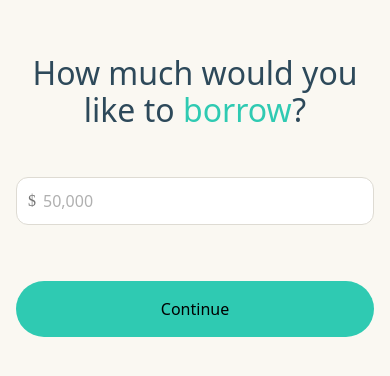
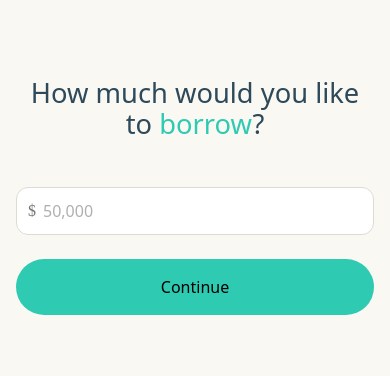
Before and after one commit to mccluredev/4fimd-prequal-prism-test2, a website: page index.html in a window 390 px wide. Shown: the part 226-602 px from the top of the page. Drawn offline with Linux system fonts and the light colour scheme.

Commit message:
Lock mobile to viewport: no scroll, centered content, dynamic sizing

```diff
--- a/css/layout.css
+++ b/css/layout.css
@@ -256,17 +256,16 @@ body.completion-page html {
 @media (max-width: 1000px) {
 
   html, body {
-    overflow: auto;
-    overflow-x: hidden;
+    overflow: hidden;
     max-width: 100vw;
     background: var(--color-bg-main);
   }
 
   .layout {
-    flex-direction: column;
-    min-height: 100vh;
-    height: auto;
-    overflow-x: hidden;
+    height: 100vh;
+    height: 100dvh;
+    width: 100vw;
+    overflow: hidden;
     background: var(--color-bg-main);
   }
 
@@ -276,11 +275,10 @@ body.completion-page html {
 
   .content-area {
     width: 100%;
-    max-width: 100vw;
-    flex: 1;
-    overflow: visible;
-    overflow-x: hidden;
-    padding: 40px 24px;
+    height: 100vh;
+    height: 100dvh;
+    overflow: hidden;
+    padding: 24px;
     display: flex;
     flex-direction: column;
     align-items: center;
@@ -289,6 +287,7 @@ body.completion-page html {
   }
 
   #form-container {
+    width: 100%;
     max-width: 100%;
   }
 
@@ -296,7 +295,16 @@ body.completion-page html {
     max-width: 100%;
   }
 
+  .step-header {
+    margin-bottom: 32px;
+  }
+
+  .step-title {
+    font-size: clamp(24px, 7vw, 40px);
+  }
+
   .step-actions {
+    margin-top: 32px;
     flex-direction: column-reverse;
   }
 
@@ -307,18 +315,14 @@ body.completion-page html {
 
 @media (max-width: 600px) {
   .content-area {
-    padding: 24px 16px;
+    padding: 20px 16px;
   }
 
   .step-header {
-    margin-bottom: 32px;
-  }
-
-  .step-title {
-    font-size: 32px;
+    margin-bottom: 24px;
   }
 
   .step-actions {
-    margin-top: 40px;
+    margin-top: 24px;
   }
 }
--- a/css/pages.css
+++ b/css/pages.css
@@ -173,27 +173,30 @@
    RESPONSIVE ADJUSTMENTS
 ========================================================= */
 
-@media (max-width: 600px) {
+@media (max-width: 1000px) {
   .step-title {
-    font-size: 32px;
+    font-size: clamp(24px, 7vw, 40px);
   }
 
   .step-subtitle {
     font-size: 16px;
+    margin-top: 12px;
   }
 
   .slider-value {
-    font-size: 36px;
+    font-size: clamp(28px, 8vw, 36px);
+    margin-bottom: 16px;
   }
 
   .slider-block {
     max-width: 100%;
+    margin-bottom: 24px;
   }
 
   .pill-option {
     height: auto;
-    min-height: 52px;
-    padding: 12px 20px;
+    min-height: 48px;
+    padding: 10px 16px;
     font-size: 15px;
     white-space: normal;
     word-wrap: break-word;
@@ -201,18 +204,35 @@
 
   .pill-grid {
     max-width: 100%;
+    row-gap: 10px;
+    column-gap: 10px;
+  }
+
+  .pill-grid.three-col {
+    grid-template-columns: repeat(3, 1fr);
   }
 
   .two-col {
     max-width: 100%;
+    gap: 16px;
+    margin-bottom: 16px;
   }
 
   .input-block {
     max-width: 100%;
+    margin-bottom: 16px;
   }
 
   .input-block.narrow {
     max-width: 100%;
+  }
+
+  .form-group {
+    margin-bottom: 20px;
+  }
+
+  .step-actions {
+    margin-top: 24px;
   }
 
   .payer-grid {
@@ -221,6 +241,10 @@
 
   .payer-mix-container {
     max-width: 100%;
+  }
+
+  .disclaimer-text {
+    margin-top: 16px;
   }
 }
 
```
